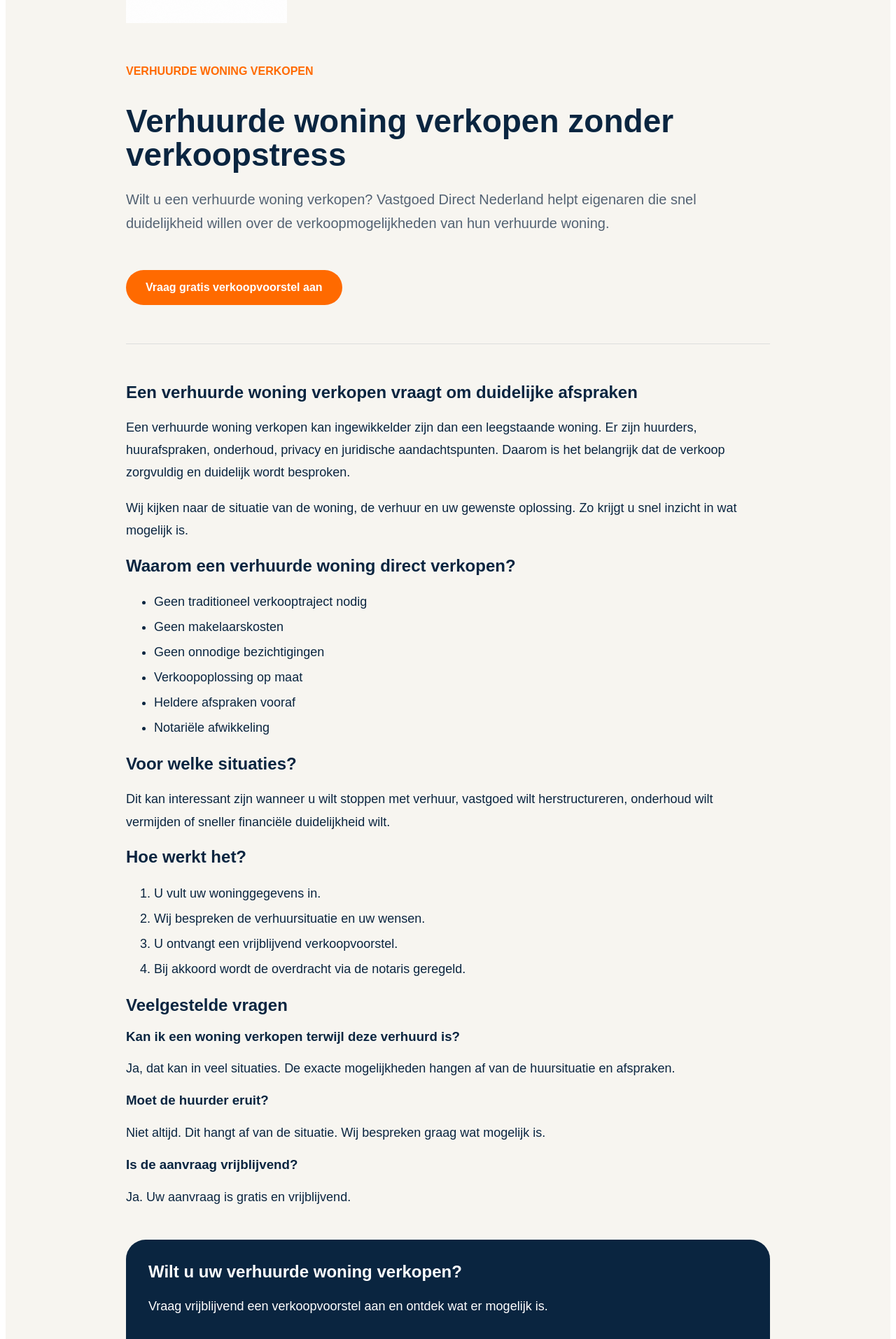
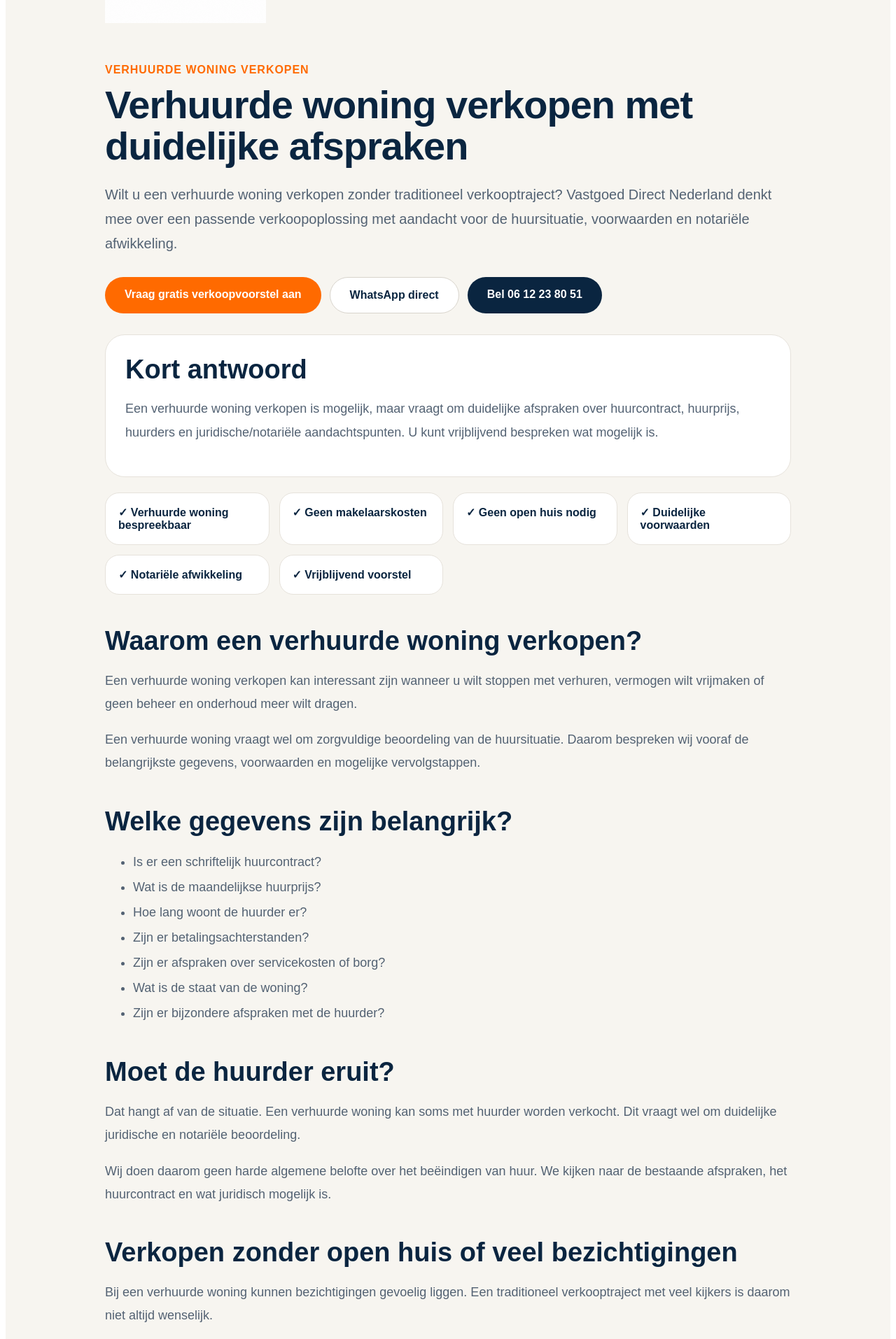
Before and after one commit to vastgoeddirectnl/verkoopjehuisdirect, a Next.js app: page /verhuurde-woning-verkopen in a window 1280 px wide. Shown: the part 160-2074 px from the top of the page at 70% size. Built offline with nearby package versions, Linux system fonts and the light colour scheme.

Commit message:
Update page.jsx

```diff
--- a/app/verhuurde-woning-verkopen/page.jsx
+++ b/app/verhuurde-woning-verkopen/page.jsx
@@ -1,94 +1,136 @@
+import SeoLandingPage from "../components/SeoLandingPage";
+
 export const metadata = {
-  title: "Verhuurde woning verkopen? Vrijblijvend voorstel | Vastgoed Direct Nederland",
+  title: "Verhuurde woning verkopen? Vrijblijvend voorstel",
   description:
-    "Wilt u een verhuurde woning verkopen? Ontvang vrijblijvend een verkoopvoorstel zonder traditioneel verkooptraject.",
+    "Wilt u een verhuurde woning verkopen zonder makelaar? Vraag vrijblijvend een verkoopvoorstel aan met duidelijke afspraken over de huursituatie.",
+  alternates: {
+    canonical: "https://www.verkoopjehuisdirect.nl/verhuurde-woning-verkopen",
+  },
+  openGraph: {
+    title: "Verhuurde woning verkopen? Vrijblijvend voorstel",
+    description:
+      "Een verhuurde woning verkopen vraagt om duidelijke afspraken. Vraag vrijblijvend een verkoopvoorstel aan.",
+    url: "https://www.verkoopjehuisdirect.nl/verhuurde-woning-verkopen",
+    siteName: "Vastgoed Direct Nederland",
+    locale: "nl_NL",
+    type: "website",
+  },
+};
+
+const page = {
+  slug: "/verhuurde-woning-verkopen",
+  breadcrumb: "Verhuurde woning verkopen",
+  eyebrow: "Verhuurde woning verkopen",
+  h1: "Verhuurde woning verkopen met duidelijke afspraken",
+  lead:
+    "Wilt u een verhuurde woning verkopen zonder traditioneel verkooptraject? Vastgoed Direct Nederland denkt mee over een passende verkoopoplossing met aandacht voor de huursituatie, voorwaarden en notariële afwikkeling.",
+  shortAnswer:
+    "Een verhuurde woning verkopen is mogelijk, maar vraagt om duidelijke afspraken over huurcontract, huurprijs, huurders en juridische/notariële aandachtspunten. U kunt vrijblijvend bespreken wat mogelijk is.",
+  benefits: [
+    "Verhuurde woning bespreekbaar",
+    "Geen makelaarskosten",
+    "Geen open huis nodig",
+    "Duidelijke voorwaarden",
+    "Notariële afwikkeling",
+    "Vrijblijvend voorstel",
+  ],
+  sections: [
+    {
+      title: "Waarom een verhuurde woning verkopen?",
+      paragraphs: [
+        "Een verhuurde woning verkopen kan interessant zijn wanneer u wilt stoppen met verhuren, vermogen wilt vrijmaken of geen beheer en onderhoud meer wilt dragen.",
+        "Een verhuurde woning vraagt wel om zorgvuldige beoordeling van de huursituatie. Daarom bespreken wij vooraf de belangrijkste gegevens, voorwaarden en mogelijke vervolgstappen.",
+      ],
+    },
+    {
+      title: "Welke gegevens zijn belangrijk?",
+      bullets: [
+        "Is er een schriftelijk huurcontract?",
+        "Wat is de maandelijkse huurprijs?",
+        "Hoe lang woont de huurder er?",
+        "Zijn er betalingsachterstanden?",
+        "Zijn er afspraken over servicekosten of borg?",
+        "Wat is de staat van de woning?",
+        "Zijn er bijzondere afspraken met de huurder?",
+      ],
+    },
+    {
+      title: "Moet de huurder eruit?",
+      paragraphs: [
+        "Dat hangt af van de situatie. Een verhuurde woning kan soms met huurder worden verkocht. Dit vraagt wel om duidelijke juridische en notariële beoordeling.",
+        "Wij doen daarom geen harde algemene belofte over het beëindigen van huur. We kijken naar de bestaande afspraken, het huurcontract en wat juridisch mogelijk is.",
+      ],
+    },
+    {
+      title: "Verkopen zonder open huis of veel bezichtigingen",
+      paragraphs: [
+        "Bij een verhuurde woning kunnen bezichtigingen gevoelig liggen. Een traditioneel verkooptraject met veel kijkers is daarom niet altijd wenselijk.",
+        "Bij een directe verkoopoplossing bespreken we de woning en huursituatie gericht, zonder standaard open huis of onnodige onrust voor huurder en eigenaar.",
+      ],
+    },
+    {
+      title: "Hoe werkt het?",
+      steps: [
+        "U meldt de verhuurde woning vrijblijvend aan.",
+        "Wij bespreken de huurgegevens, woning en gewenste snelheid.",
+        "U ontvangt een verkoopvoorstel met duidelijke voorwaarden.",
+        "Bij akkoord wordt de overdracht via de notaris geregeld.",
+      ],
+    },
+    {
+      title: "Kosten, notariskosten en aanbetaling",
+      paragraphs: [
+        "U betaalt geen makelaarskosten voor een aanvraag via Vastgoed Direct Nederland. Bij een passende verkoop nemen wij de standaard notariskosten voor de levering voor onze rekening.",
+        "In sommige situaties is een aanbetaling of voorschot bespreekbaar, mits dit juridisch en notarieel goed kan worden vastgelegd.",
+      ],
+    },
+  ],
+  comparisonRows: [
+    ["Huursituatie", "Kan verkoop complexer maken", "Wordt gericht besproken"],
+    ["Bezichtigingen", "Vaak lastig met huurder", "Niet standaard nodig"],
+    ["Makelaarskosten", "Vaak courtage of vast tarief", "Geen makelaarskosten"],
+    ["Documenten", "Afhankelijk van traject", "Vooraf duidelijk bespreken"],
+    ["Opleverdatum", "Afhankelijk van koper en huursituatie", "In overleg bespreekbaar"],
+    ["Notariële afwikkeling", "Afhankelijk van afspraken", "Bij akkoord via notaris"],
+  ],
+  faqs: [
+    {
+      question: "Kan ik een verhuurde woning verkopen?",
+      answer:
+        "Ja, een verhuurde woning verkopen is in veel situaties mogelijk, maar vraagt om duidelijke afspraken over de huursituatie.",
+    },
+    {
+      question: "Moet de huurder eruit?",
+      answer:
+        "Niet altijd. Dit hangt af van de situatie, het huurcontract en de afspraken. De mogelijkheden worden zorgvuldig besproken.",
+    },
+    {
+      question: "Welke gegevens zijn belangrijk bij een verhuurde woning?",
+      answer:
+        "Onder andere het huurcontract, de huurprijs, borg, betalingsstatus, looptijd, afspraken met de huurder en staat van de woning zijn belangrijk.",
+    },
+    {
+      question: "Kan ik een verhuurde woning verkopen zonder makelaar?",
+      answer:
+        "Ja, u kunt rechtstreeks een vrijblijvend verkoopvoorstel aanvragen zonder traditioneel verkooptraject met een makelaar.",
+    },
+    {
+      question: "Kan een verhuurde woning zonder bezichtigingen worden verkocht?",
+      answer:
+        "In veel situaties is een traditioneel bezichtigingstraject of open huis niet nodig. Dit bespreken we op basis van de woning en huursituatie.",
+    },
+    {
+      question: "Is de aanvraag vrijblijvend?",
+      answer:
+        "Ja, uw aanvraag is gratis en vrijblijvend. U zit nergens aan vast.",
+    },
+  ],
+  ctaTitle: "Wilt u een verhuurde woning verkopen?",
+  ctaText:
+    "Vraag vrijblijvend een verkoopvoorstel aan en bespreek de mogelijkheden rond huur, overdracht en voorwaarden.",
 };
 
 export default function VerhuurdeWoningVerkopen() {
-  return (
-    <main style={{ fontFamily: "Arial, sans-serif", background: "#f7f5f0", color: "#0a2540" }}>
-      <section style={{ maxWidth: "920px", margin: "0 auto", padding: "70px 20px" }}>
-        <a href="/">
-          <img src="/logo.png" alt="Vastgoed Direct Nederland" style={{ width: "230px", maxWidth: "100%", marginBottom: "40px" }} />
-        </a>
-
-        <p style={{ color: "#ff6a00", fontWeight: "900", textTransform: "uppercase" }}>
-          Verhuurde woning verkopen
-        </p>
-
-        <h1 style={{ fontSize: "46px", lineHeight: "1.05", marginBottom: "22px" }}>
-          Verhuurde woning verkopen zonder verkoopstress
-        </h1>
-
-        <p style={{ fontSize: "20px", lineHeight: "1.7", color: "#536273" }}>
-          Wilt u een verhuurde woning verkopen? Vastgoed Direct Nederland helpt eigenaren die snel duidelijkheid willen over de verkoopmogelijkheden van hun verhuurde woning.
-        </p>
-
-        <a href="/#aanvraag" style={{ display: "inline-block", marginTop: "30px", background: "#ff6a00", color: "white", padding: "16px 28px", borderRadius: "999px", fontWeight: "900", textDecoration: "none" }}>
-          Vraag gratis verkoopvoorstel aan
-        </a>
-
-        <hr style={{ margin: "55px 0", border: "none", borderTop: "1px solid #ddd" }} />
-
-        <h2>Een verhuurde woning verkopen vraagt om duidelijke afspraken</h2>
-        <p style={{ lineHeight: "1.8", fontSize: "18px" }}>
-          Een verhuurde woning verkopen kan ingewikkelder zijn dan een leegstaande woning. Er zijn huurders, huurafspraken, onderhoud, privacy en juridische aandachtspunten. Daarom is het belangrijk dat de verkoop zorgvuldig en duidelijk wordt besproken.
-        </p>
-
-        <p style={{ lineHeight: "1.8", fontSize: "18px" }}>
-          Wij kijken naar de situatie van de woning, de verhuur en uw gewenste oplossing. Zo krijgt u snel inzicht in wat mogelijk is.
-        </p>
-
-        <h2>Waarom een verhuurde woning direct verkopen?</h2>
-        <ul style={{ lineHeight: "2", fontSize: "18px" }}>
-          <li>Geen traditioneel verkooptraject nodig</li>
-          <li>Geen makelaarskosten</li>
-          <li>Geen onnodige bezichtigingen</li>
-          <li>Verkoopoplossing op maat</li>
-          <li>Heldere afspraken vooraf</li>
-          <li>Notariële afwikkeling</li>
-        </ul>
-
-        <h2>Voor welke situaties?</h2>
-        <p style={{ lineHeight: "1.8", fontSize: "18px" }}>
-          Dit kan interessant zijn wanneer u wilt stoppen met verhuur, vastgoed wilt herstructureren, onderhoud wilt vermijden of sneller financiële duidelijkheid wilt.
-        </p>
-
-        <h2>Hoe werkt het?</h2>
-        <ol style={{ lineHeight: "2", fontSize: "18px" }}>
-          <li>U vult uw woninggegevens in.</li>
-          <li>Wij bespreken de verhuursituatie en uw wensen.</li>
-          <li>U ontvangt een vrijblijvend verkoopvoorstel.</li>
-          <li>Bij akkoord wordt de overdracht via de notaris geregeld.</li>
-        </ol>
-
-        <h2>Veelgestelde vragen</h2>
-
-        <h3>Kan ik een woning verkopen terwijl deze verhuurd is?</h3>
-        <p style={{ lineHeight: "1.8", fontSize: "18px" }}>
-          Ja, dat kan in veel situaties. De exacte mogelijkheden hangen af van de huursituatie en afspraken.
-        </p>
-
-        <h3>Moet de huurder eruit?</h3>
-        <p style={{ lineHeight: "1.8", fontSize: "18px" }}>
-          Niet altijd. Dit hangt af van de situatie. Wij bespreken graag wat mogelijk is.
-        </p>
-
-        <h3>Is de aanvraag vrijblijvend?</h3>
-        <p style={{ lineHeight: "1.8", fontSize: "18px" }}>
-          Ja. Uw aanvraag is gratis en vrijblijvend.
-        </p>
-
-        <div style={{ marginTop: "45px", padding: "32px", background: "#0a2540", color: "white", borderRadius: "28px" }}>
-          <h2 style={{ color: "white", marginTop: 0 }}>Wilt u uw verhuurde woning verkopen?</h2>
-          <p style={{ fontSize: "18px", lineHeight: "1.7" }}>
-            Vraag vrijblijvend een verkoopvoorstel aan en ontdek wat er mogelijk is.
-          </p>
-          <a href="/#aanvraag" style={{ display: "inline-block", marginTop: "15px", background: "#ff6a00", color: "white", padding: "16px 28px", borderRadius: "999px", fontWeight: "900", textDecoration: "none" }}>
-            Start gratis aanvraag
-          </a>
-        </div>
-      </section>
-    </main>
-  );
+  return <SeoLandingPage page={page} />;
 }
```
